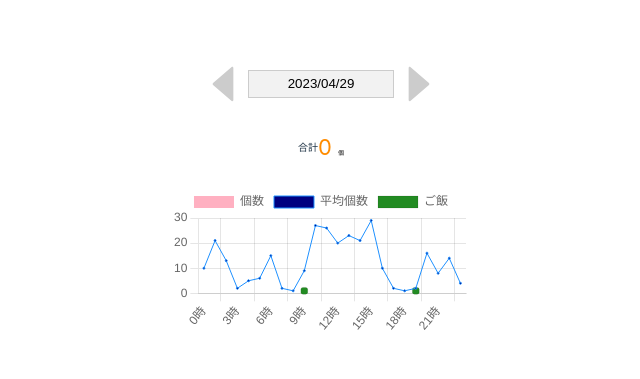
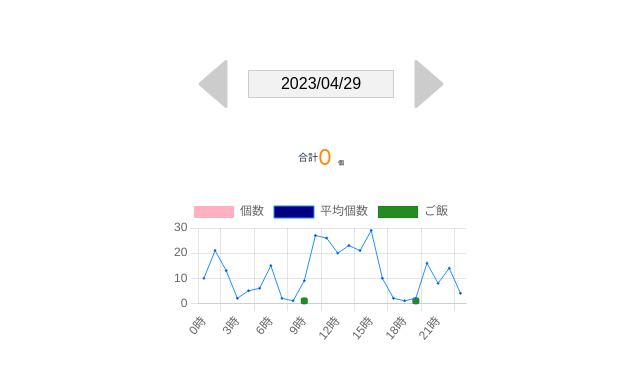
Before and after one commit to ayano1011/LaVieRabbit, a React (Vite) app: page / in a window 1280 px wide. Shown: the part 213-592 px from the top of the page, without its empty margins (319-959 px from the left). Built offline with nearby package versions, Linux system fonts and the light colour scheme.

Commit message:
軽微な修正

```diff
--- a/src/App.jsx
+++ b/src/App.jsx
@@ -240,13 +240,14 @@ function App() {
   color: black;
   text-align: center;
   border: 0.5px solid #ccc;
+  font-size: 16px
 `;
 
 
   return (
     <>
       <div css={daySelect}>
-        <IconContext.Provider value={{ color: '#ccc', size: '50px' }}>
+        <IconContext.Provider value={{ color: '#ccc', size: '70px' }}>
           <AiFillCaretLeft onClick={ handleSubDayChange } />
             <DatePicker css={datePickerStyle} locale="ja" maxDate = { new Date() } dateFormatCalendar="yyyy年 MM月" dateFormat="yyyy/MM/dd" selected={date} onChange={(date) => setDate(date)} />
           <AiFillCaretRight onClick={ handleAddDayChange }/>
```
